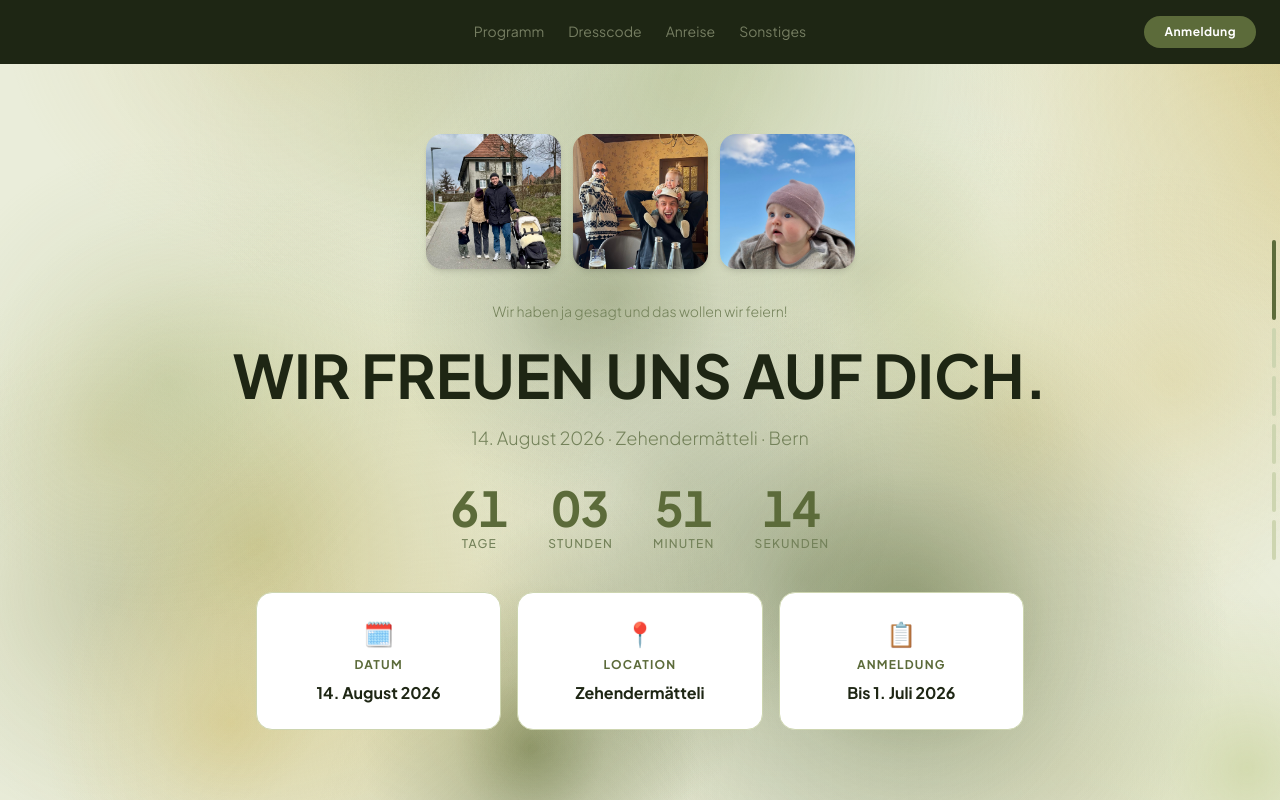
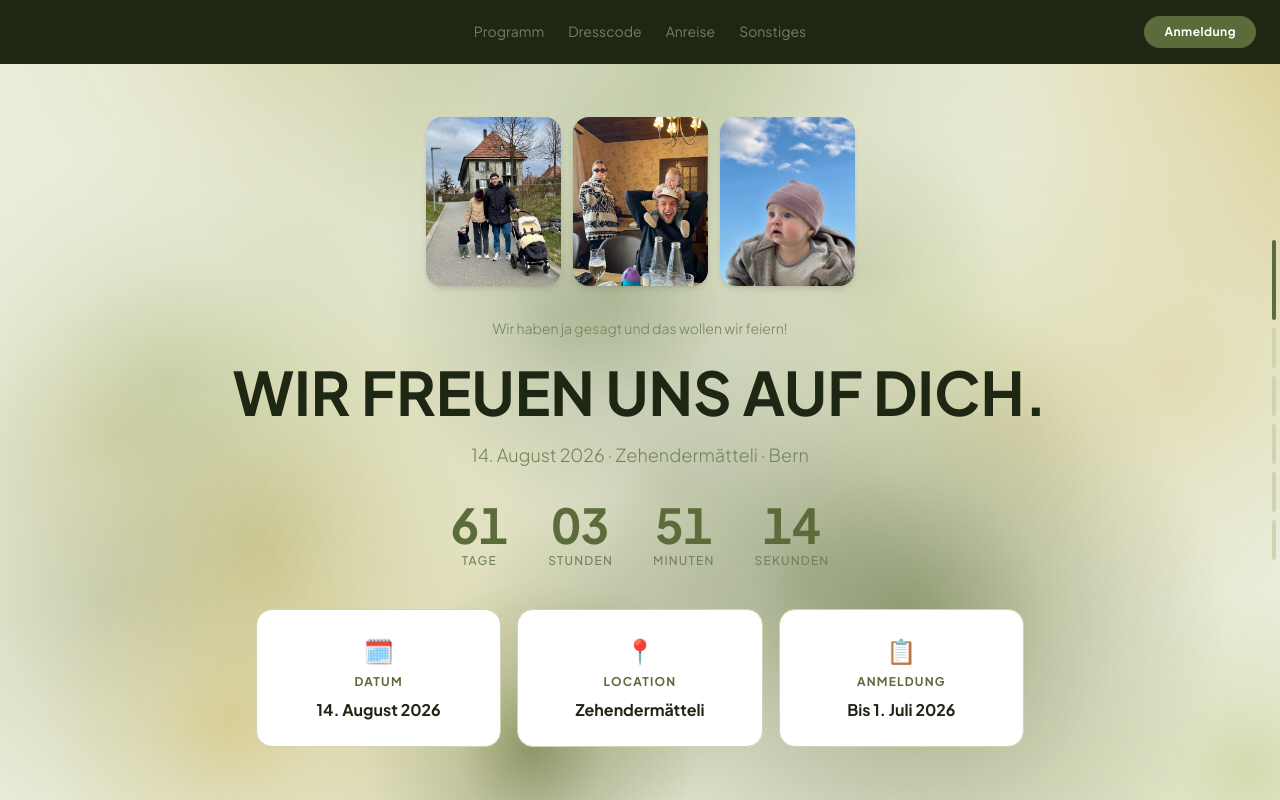
Before and after one commit to laurentb-wq/hochzeit-mila, a Next.js app: page / in a window 1280 px wide. Shown: the top 800 px of the page. Built offline with nearby package versions, Linux system fonts and the light colour scheme.

Commit message:
Use 4:5 aspect ratio for hero images on desktop

```diff
--- a/app/components/FullPageLayout.tsx
+++ b/app/components/FullPageLayout.tsx
@@ -171,7 +171,11 @@ export default function FullPageLayout() {
         <div className="flex flex-col items-center justify-center text-center px-6 py-10 flex-1">
           <div className="flex justify-center gap-2 sm:gap-3 mb-8">
             {["/Mibilabo1.jpg", "/Mibilabo2.JPG", "/Mibilabo3.JPG"].map((src, i) => (
-              <div key={i} className="rounded-2xl overflow-hidden shadow-md" style={{ width: "clamp(80px, 25vw, 135px)", height: "clamp(80px, 25vw, 135px)" }}>
+              <div key={i} className="rounded-2xl overflow-hidden shadow-md" style={{
+                width: "clamp(80px, 25vw, 135px)",
+                height: isMobile ? "clamp(80px, 25vw, 135px)" : undefined,
+                aspectRatio: isMobile ? undefined : "4/5",
+              }}>
                 <img src={src} alt="" className="w-full h-full object-cover" />
               </div>
             ))}
```
